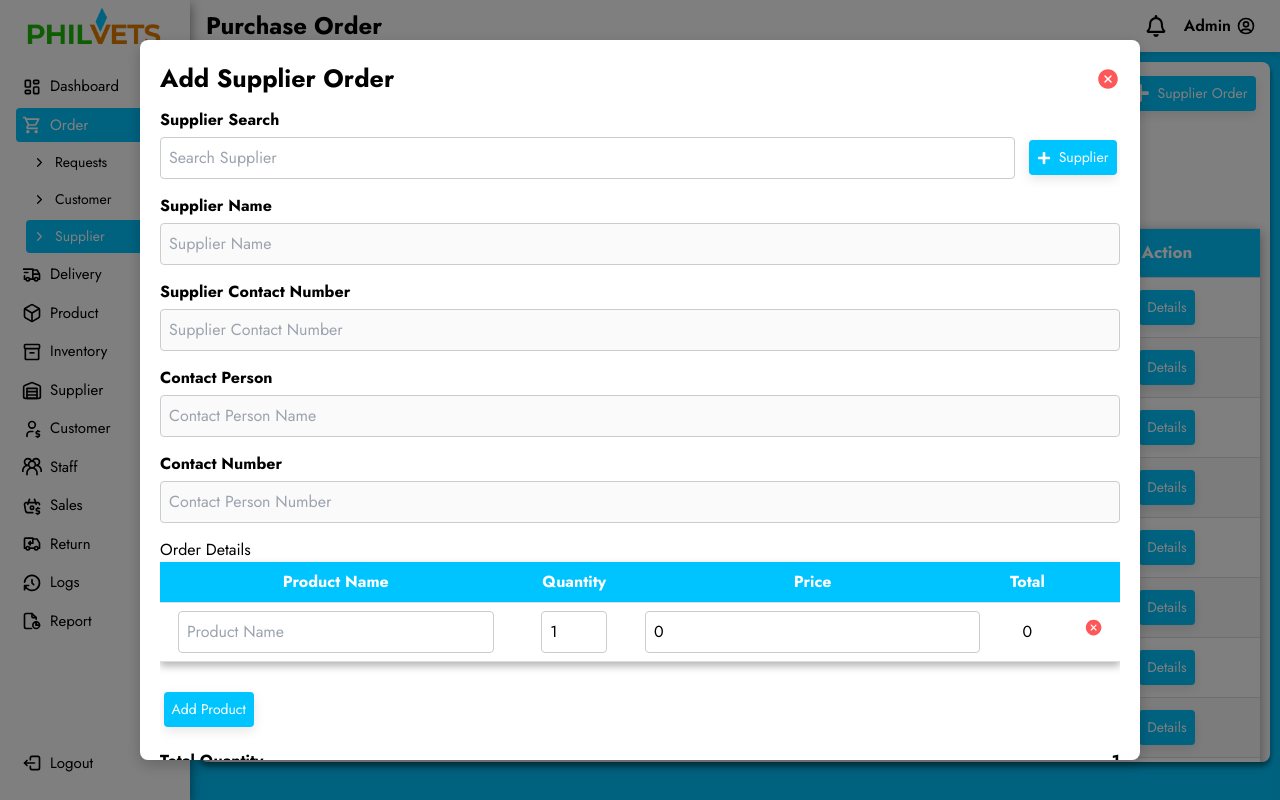
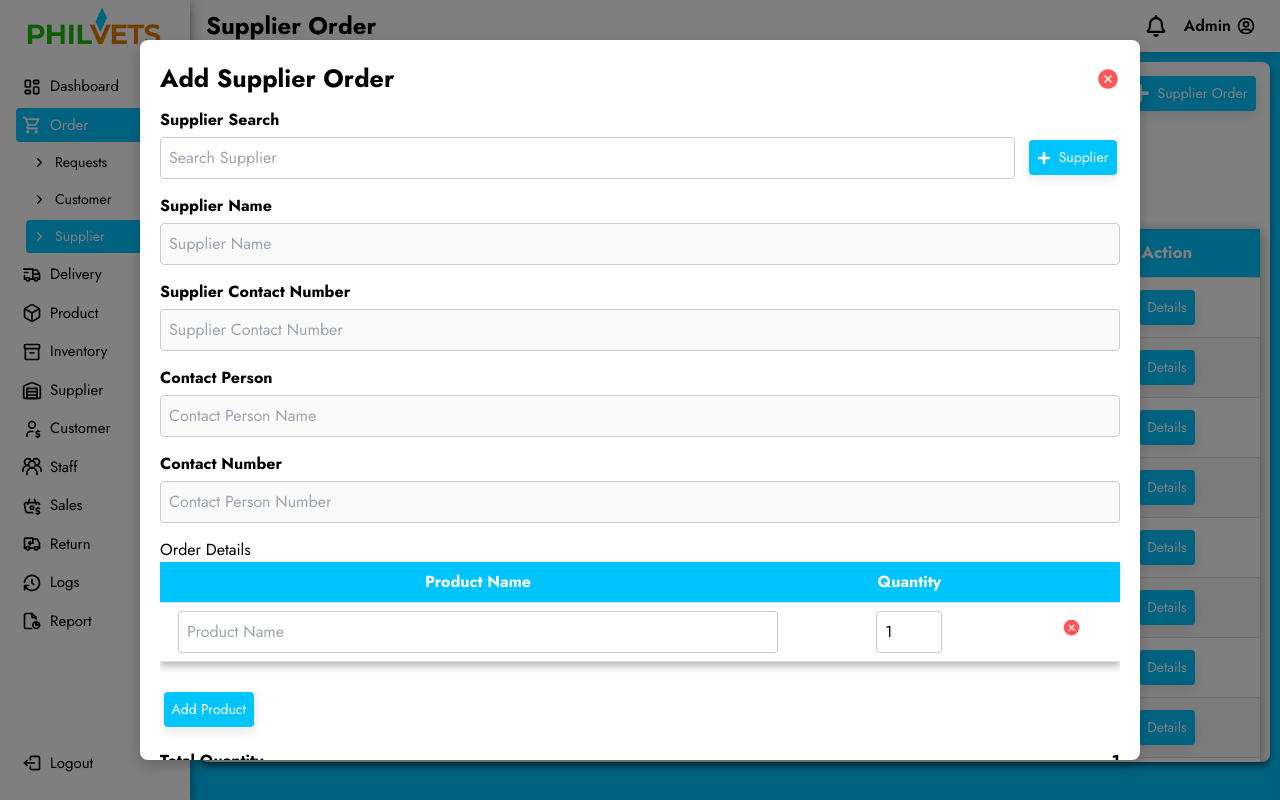
Before and after one commit to Mekus2/backend-deployment, a React (Create React App) app in the folder frontend/: page /admin/purchase-order in a window 1280 px wide. Both pictures are taken after a click on the button "Supplier Order". Built offline with nearby package versions, Linux system fonts and the light colour scheme.

Commit message:
Updated add supplier order modal (Removed price and total). Change Purchase Order iunto Supplier Order.

```diff
--- a/frontend/src/components/Layout/Header.js
+++ b/frontend/src/components/Layout/Header.js
@@ -12,7 +12,7 @@ const pageTitles = {
   "/admin/orders": "Order",
   "/admin/request-order": "Request Order",
   "/admin/customer-order": "Customer Order",
-  "/admin/purchase-order": "Purchase Order",
+  "/admin/purchase-order": "Supplier Order",
   "/admin/delivery": "Delivery",
   "/admin/products": "Total Products",
   "/admin/categories": "Category",
@@ -26,14 +26,14 @@ const pageTitles = {
   "/admin/reports": "Reports",
   "/admin/profile": "Profile",
   "/admin/notifications": "Notifications",
-  "/admin/purchase": "Purchase Order",
+  "/admin/purchase": "Supplier Order",
 
   // SuperAdmin routes
   "/superadmin/dashboard": "Dashboard",
   "/superadmin/orders": "Order",
   "/superadmin/request-order": "Request Order",
   "/superadmin/customer-order": "Customer Order",
-  "/superadmin/purchase-order": "Purchase Order",
+  "/superadmin/purchase-order": "Supplier Order",
   "/superadmin/delivery": "Delivery",
   "/superadmin/products": "Total Products",
   "/superadmin/categories": "Category",
@@ -47,7 +47,7 @@ const pageTitles = {
   "/superadmin/reports": "Reports",
   "/superadmin/profile": "SuperAdmin Profile",
   "/superadmin/notifications": "Notifications",
-  "/superadmin/purchase": "Purchase Order",
+  "/superadmin/purchase": "Supplier Order",
 
   // Staff routes
   "/staff/dashboard": "Dashboard",
--- a/frontend/src/components/Orders/Supplier Order/AddSupplierOrderModal.js
+++ b/frontend/src/components/Orders/Supplier Order/AddSupplierOrderModal.js
@@ -23,11 +23,7 @@ import {
 } from "../OrderStyles";
 import { FaPlus } from "react-icons/fa";
 import useAddSupplierOrderModal from "../../../hooks/useAddSupplierOrderModal";
-import {
-  calculateLineTotal,
-  calculateTotalQuantity,
-  calculateTotalValue,
-} from "../../../utils/CalculationUtils"; // Import calculation utilities
+import { calculateTotalQuantity } from "../../../utils/CalculationUtils"; // Import total quantity calculation utility
 
 const AddSupplierOrderModal = ({ onClose, onSave }) => {
   const {
@@ -52,8 +48,6 @@ const AddSupplierOrderModal = ({ onClose, onSave }) => {
     handleSupplierInputChange,
     handleSupplierSelect,
     handleQuantityChange,
-    handlePriceChange,
-    handleSave,
     handleRemoveProduct,
     handleAddSupplier,
   } = useAddSupplierOrderModal(onSave, onClose);
@@ -63,13 +57,11 @@ const AddSupplierOrderModal = ({ onClose, onSave }) => {
   const validateFields = () => {
     const newErrors = {};
 
-    // Validate required fields
     if (!supplierCompanyName) newErrors.supplierCompanyName = true;
     if (!supplierCompanyNum) newErrors.supplierCompanyNum = true;
     if (!contactPersonName) newErrors.contactPersonName = true;
     if (!contactPersonNumber) newErrors.contactPersonNumber = true;
 
-    // Validate contact numbers (must be 11 digits and start with 0)
     if (!/^(0\d{10})?$/.test(contactPersonNumber)) {
       newErrors.contactPersonNumber = true;
     }
@@ -77,7 +69,6 @@ const AddSupplierOrderModal = ({ onClose, onSave }) => {
       newErrors.supplierCompanyNum = true;
     }
 
-    // Validate order details (ensure product name is not empty)
     orderDetails.forEach((detail, index) => {
       if (!detail.productName) {
         newErrors[`productName${index}`] = true;
@@ -90,36 +81,29 @@ const AddSupplierOrderModal = ({ onClose, onSave }) => {
 
   const handleSaveWithValidation = () => {
     if (validateFields()) {
-      handleSave(); // Proceed to save only if validation passes
+      if (onSave) onSave(); // Ensure handleSave is called correctly
     }
   };
 
-  // Automatically clear error messages when input is valid
   const clearError = (field) => {
     setErrors((prevErrors) => ({
       ...prevErrors,
-      [field]: undefined, // Remove the specific error
+      [field]: undefined,
     }));
   };
 
-  // Function to handle number input and ensure first digit is '0'
   const handlePhoneNumberChange = (setterFunction, value) => {
-    let sanitizedValue = value.replace(/[^0-9]/g, ""); // Allow only numbers
+    let sanitizedValue = value.replace(/[^0-9]/g, "");
     if (sanitizedValue.length > 11) {
-      sanitizedValue = sanitizedValue.slice(0, 11); // Limit to 11 digits
+      sanitizedValue = sanitizedValue.slice(0, 11);
     }
-
-    // Ensure the first digit is '0'
     if (sanitizedValue && sanitizedValue[0] !== "0") {
       sanitizedValue = "0" + sanitizedValue.slice(0, 10);
     }
-
     setterFunction(sanitizedValue);
   };
 
-  // Calculate total values
-  const totalQuantity = calculateTotalQuantity(orderDetails); // Total quantity of items
-  const totalValue = calculateTotalValue(orderDetails); // Total value without discount
+  const totalQuantity = calculateTotalQuantity(orderDetails);
 
   return (
     <Modal title="Add Supplier Order" onClose={onClose}>
@@ -161,7 +145,7 @@ const AddSupplierOrderModal = ({ onClose, onSave }) => {
           value={supplierCompanyName}
           onChange={(e) => {
             setSupplierCompanyName(e.target.value);
-            clearError("supplierCompanyName"); // Clear error on change
+            clearError("supplierCompanyName");
           }}
           placeholder="Supplier Name"
           disabled={!editable}
@@ -176,7 +160,7 @@ const AddSupplierOrderModal = ({ onClose, onSave }) => {
           value={supplierCompanyNum}
           onChange={(e) => {
             handlePhoneNumberChange(setSupplierCompanyNum, e.target.value);
-            clearError("supplierCompanyNum"); // Clear error on change
+            clearError("supplierCompanyNum");
           }}
           placeholder="Supplier Contact Number"
           disabled={!editable}
@@ -191,7 +175,7 @@ const AddSupplierOrderModal = ({ onClose, onSave }) => {
           value={contactPersonName}
           onChange={(e) => {
             setContactPersonName(e.target.value);
-            clearError("contactPersonName"); // Clear error on change
+            clearError("contactPersonName");
           }}
           placeholder="Contact Person Name"
           disabled={!editable}
@@ -208,7 +192,7 @@ const AddSupplierOrderModal = ({ onClose, onSave }) => {
           value={contactPersonNumber}
           onChange={(e) => {
             handlePhoneNumberChange(setContactPersonNumber, e.target.value);
-            clearError("contactPersonNumber"); // Clear error on change
+            clearError("contactPersonNumber");
           }}
           placeholder="Contact Person Number"
           disabled={!editable}
@@ -222,8 +206,6 @@ const AddSupplierOrderModal = ({ onClose, onSave }) => {
             <tr>
               <th>Product Name</th>
               <th>Quantity</th>
-              <th>Price</th>
-              <th>Total</th>
               <th></th>
             </tr>
           </thead>
@@ -239,7 +221,7 @@ const AddSupplierOrderModal = ({ onClose, onSave }) => {
                     value={orderDetail.productName}
                     onChange={(e) => {
                       handleProductInputChange(index, e.target.value);
-                      clearError(`productName${index}`); // Clear error on change
+                      clearError(`productName${index}`);
                     }}
                     placeholder="Product Name"
                   />
@@ -275,17 +257,6 @@ const AddSupplierOrderModal = ({ onClose, onSave }) => {
                   />
                 </td>
                 <td>
-                  <Input
-                    type="number"
-                    value={orderDetail.price}
-                    onChange={(e) =>
-                      handlePriceChange(index, parseFloat(e.target.value))
-                    }
-                    placeholder="Price"
-                  />
-                </td>
-                <td>{calculateLineTotal(orderDetail)}</td>
-                <td>
                   <DeleteButton onClick={() => handleRemoveProduct(index)}>
                     <IoCloseCircle className="icon" />
                   </DeleteButton>
@@ -303,12 +274,6 @@ const AddSupplierOrderModal = ({ onClose, onSave }) => {
             <TotalLabel>Total Quantity</TotalLabel>
             <TotalValue>{totalQuantity}</TotalValue>
           </TotalRow>
-          <TotalRow>
-            <TotalLabel>Total Value</TotalLabel>
-            <TotalValue style={{ color: "#1DBA0B" }}>
-              ₱{totalValue.toFixed(2)}
-            </TotalValue>
-          </TotalRow>
         </TotalSection>
       </OrderDetailsSection>
 
--- a/frontend/src/data/InboundData.js
+++ b/frontend/src/data/InboundData.js
@@ -10,7 +10,7 @@ const INBOUND_DELIVERY = {
       INBOUND_DEL_DATECREATED: "2024-07-25",
       INBOUND_DEL_DATEUPDATED: "2024-08-01",
       INBOUND_DEL_RCVD_BY_USER_ID: "USR001", // User ID who received this delivery
-      PURCHASE_ORDER_ID: "PO001", // Linked Purchase Order ID
+      PURCHASE_ORDER_ID: "PO001", // Linked Supplier Order ID
       SUPP_ID: "SUP001", // Supplier ID
       USER: {
         USER_ID: "25",
@@ -73,7 +73,7 @@ const INBOUND_DELIVERY = {
       PROD_NAME: "Amoxicillin",
       INBOUND_DEL_DETAIL_QTY_DLVRD: 50,
       INBOUND_DEL_DETAIL_EXPIRY_DATE: "2025-08-01",
-      PRICE_PER_UNIT: 10.00, // Price per unit in USD
+      PRICE_PER_UNIT: 10.0, // Price per unit in USD
     },
     {
       INBOUND_DEL_DETAIL_ID: "DEL002",
@@ -82,7 +82,7 @@ const INBOUND_DELIVERY = {
       PROD_NAME: "Cephalexin",
       INBOUND_DEL_DETAIL_QTY_DLVRD: 30,
       INBOUND_DEL_DETAIL_EXPIRY_DATE: "2025-08-01",
-      PRICE_PER_UNIT: 12.00,
+      PRICE_PER_UNIT: 12.0,
     },
     {
       INBOUND_DEL_DETAIL_ID: "DEL003",
@@ -91,7 +91,7 @@ const INBOUND_DELIVERY = {
       PROD_NAME: "Ciprofloxacin",
       INBOUND_DEL_DETAIL_QTY_DLVRD: 20,
       INBOUND_DEL_DETAIL_EXPIRY_DATE: "2025-08-15",
-      PRICE_PER_UNIT: 100.00, // Price per unit in PHP
+      PRICE_PER_UNIT: 100.0, // Price per unit in PHP
     },
     {
       INBOUND_DEL_DETAIL_ID: "DEL004",
@@ -100,7 +100,7 @@ const INBOUND_DELIVERY = {
       PROD_NAME: "Doxycycline",
       INBOUND_DEL_DETAIL_QTY_DLVRD: 60,
       INBOUND_DEL_DETAIL_EXPIRY_DATE: "2026-01-10",
-      PRICE_PER_UNIT: 8.50,
+      PRICE_PER_UNIT: 8.5,
     },
     {
       INBOUND_DEL_DETAIL_ID: "DEL005",
@@ -109,7 +109,7 @@ const INBOUND_DELIVERY = {
       PROD_NAME: "Ibuprofen",
       INBOUND_DEL_DETAIL_QTY_DLVRD: 25,
       INBOUND_DEL_DETAIL_EXPIRY_DATE: "2025-12-01",
-      PRICE_PER_UNIT: 5.00,
+      PRICE_PER_UNIT: 5.0,
     },
   ],
 };
```
